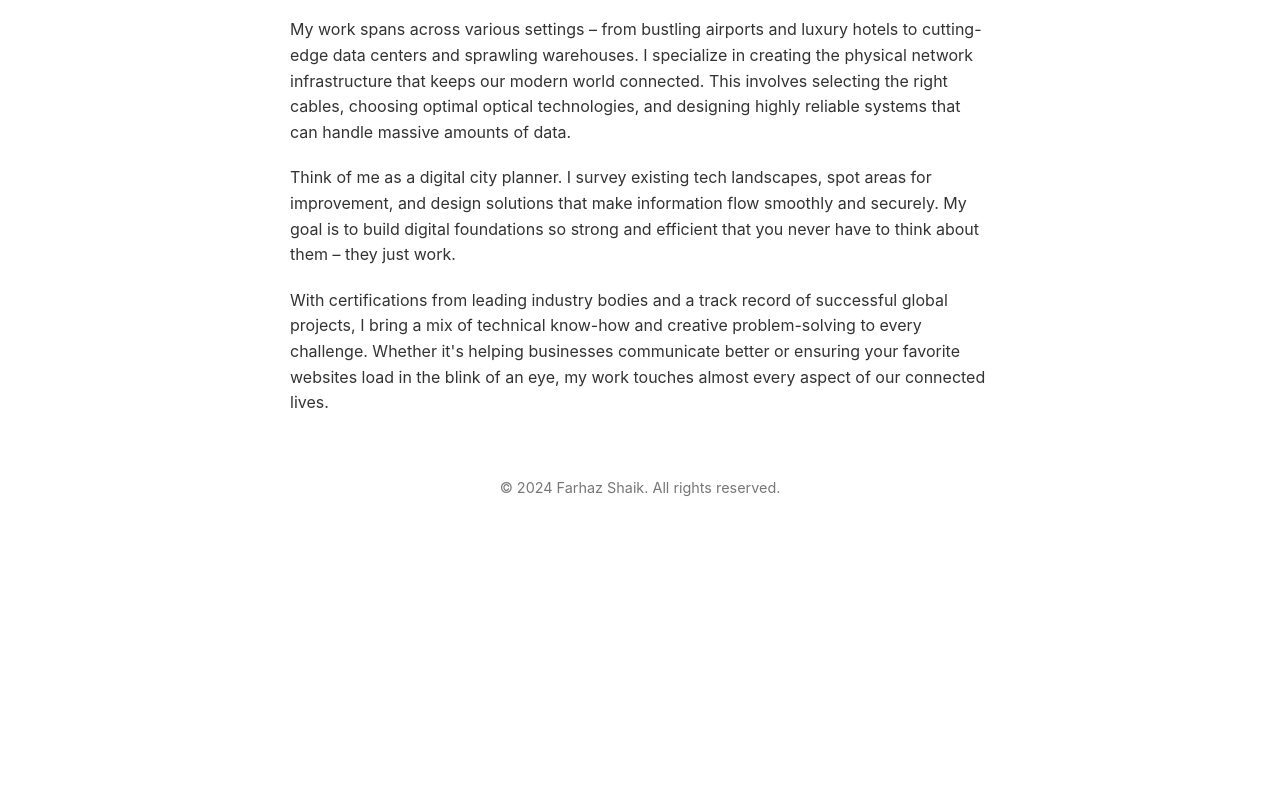
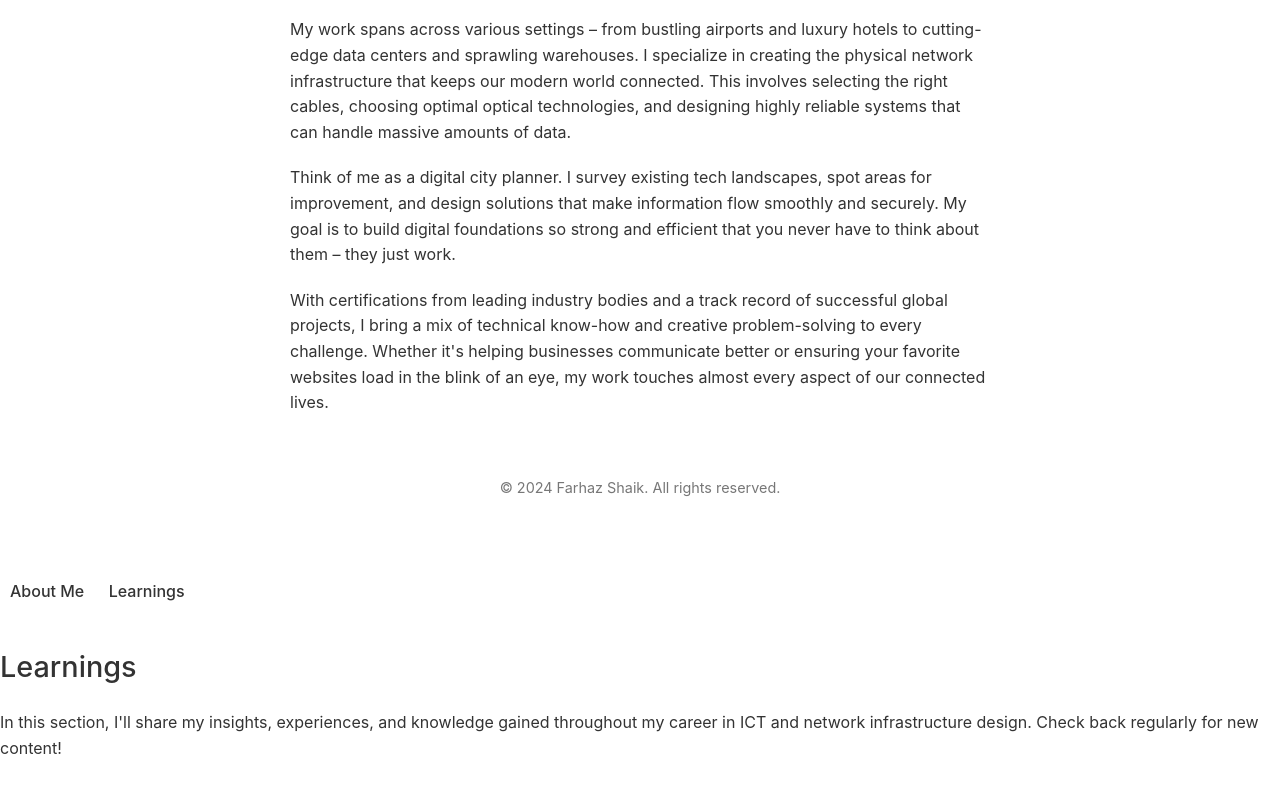
Before and after one commit to Farhazshaik/FS-portfolio-site, a plain HTML site: page index.html in a window 1280 px wide. Shown: the part 429-1221 px from the top of the page. Before the commit the page ends 988 px from the top, so only its background shows below. Drawn offline with Linux system fonts and the light colour scheme.

Commit message:
Update index.html

```diff
--- a/index.html
+++ b/index.html
@@ -37,3 +37,17 @@
     </div>
 </body>
 </html>
+<!-- In the <nav> section, add a new list item -->
+<nav>
+    <ul>
+        <li><a href="#about">About Me</a></li>
+        <li><a href="#learnings">Learnings</a></li>
+    </ul>
+</nav>
+
+<!-- After the closing </article> tag of your "About Me" section, add this new section -->
+<article id="learnings">
+    <h2>Learnings</h2>
+    <p>In this section, I'll share my insights, experiences, and knowledge gained throughout my career in ICT and network infrastructure design. Check back regularly for new content!</p>
+    <!-- You can add more content here as you develop your learnings -->
+</article>
```
